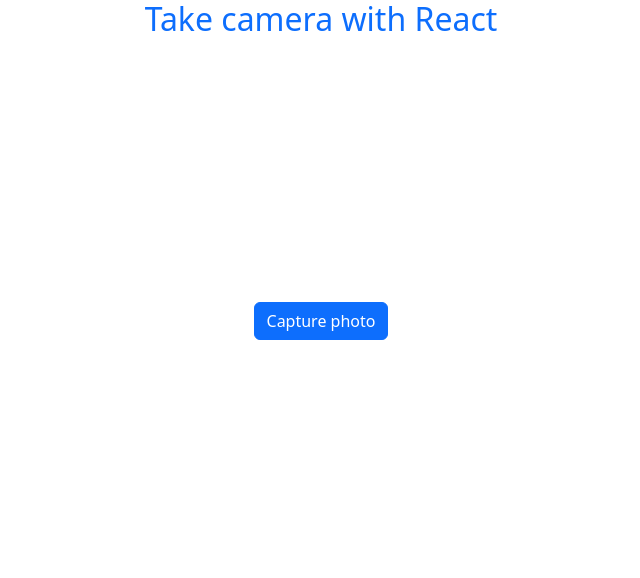
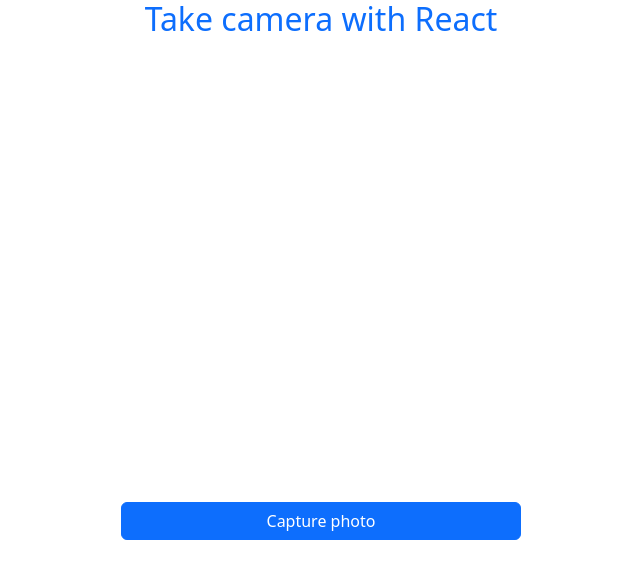
Before and after one commit to Tekhlay/reactcamera, a React (Create React App) app: page / in a window 1280 px wide. Both pictures are taken after a click on the button "Start Camera". Shown: the top 578 px of the page, without its empty margins (319-959 px from the left). Built offline with nearby package versions, Linux system fonts and the light colour scheme; no server answers.

Commit message:
Update size of the camera

```diff
--- a/package.json
+++ b/package.json
@@ -9,6 +9,7 @@
     "bootstrap": "^5.3.3",
     "react": "^18.2.0",
     "react-dom": "^18.2.0",
+    "react-icons": "^5.0.1",
     "react-scripts": "5.0.1",
     "react-webcam": "^7.2.0",
     "web-vitals": "^2.1.4"
--- a/src/component/profile.js
+++ b/src/component/profile.js
@@ -2,9 +2,9 @@ import React, { useState } from "react";
 import Webcam from "react-webcam";
 
 const videoConstraints = {
-  width: 300,
-  height: 200,
-  facingMode: { exact: "environment" },
+  width: 400,
+  height: 600,
+  facingMode: { exact: "user" },
 };
 
 const Profile = () => {
@@ -52,10 +52,10 @@ const Profile = () => {
               <div className="d-flex flex-column">
                 <Webcam
                   audio={false}
-                  height={200}
+                  height={400}
                   ref={webcamRef}
                   screenshotFormat="image/jpeg"
-                  width={100}
+                  width={400}
                   videoConstraints={videoConstraints}
                 />
                 {!isPhotoTaken && (
```
Also changed, not shown: 1 other file (tests, documents, lock files or other folders).
